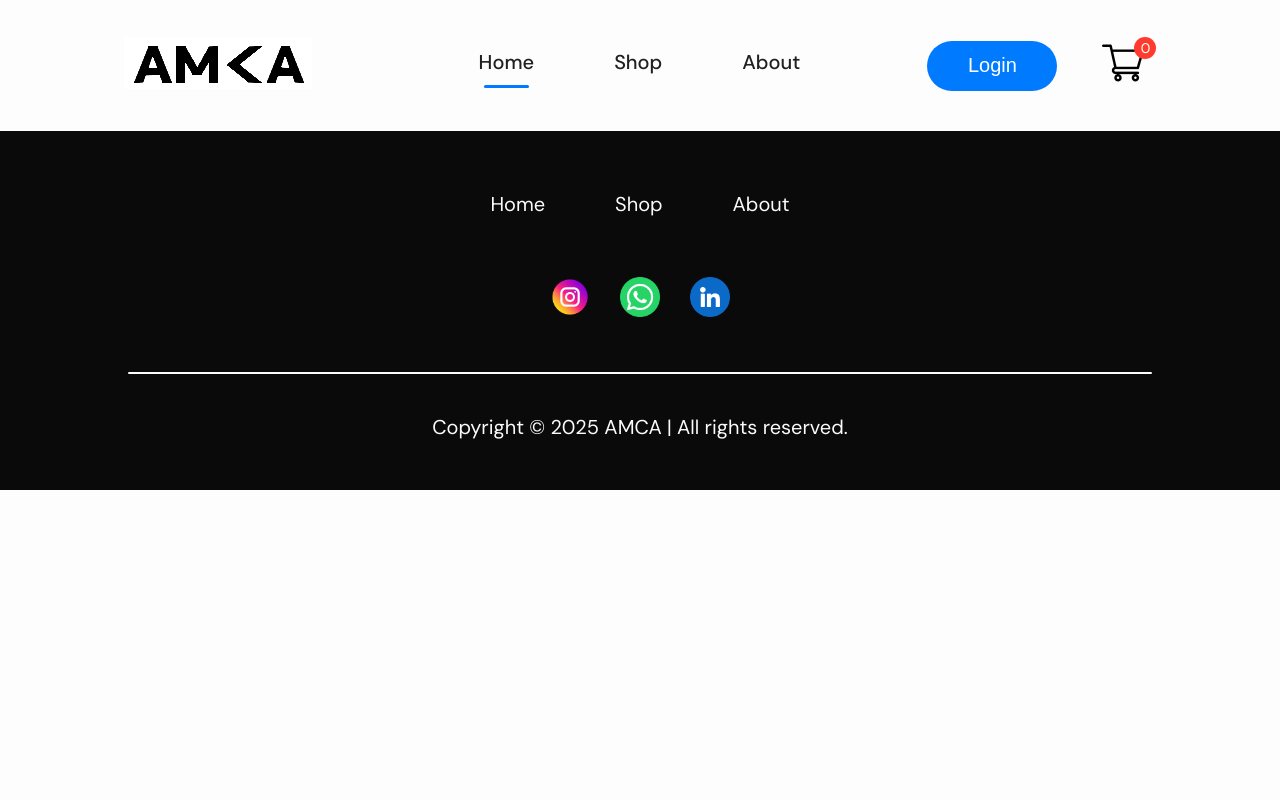
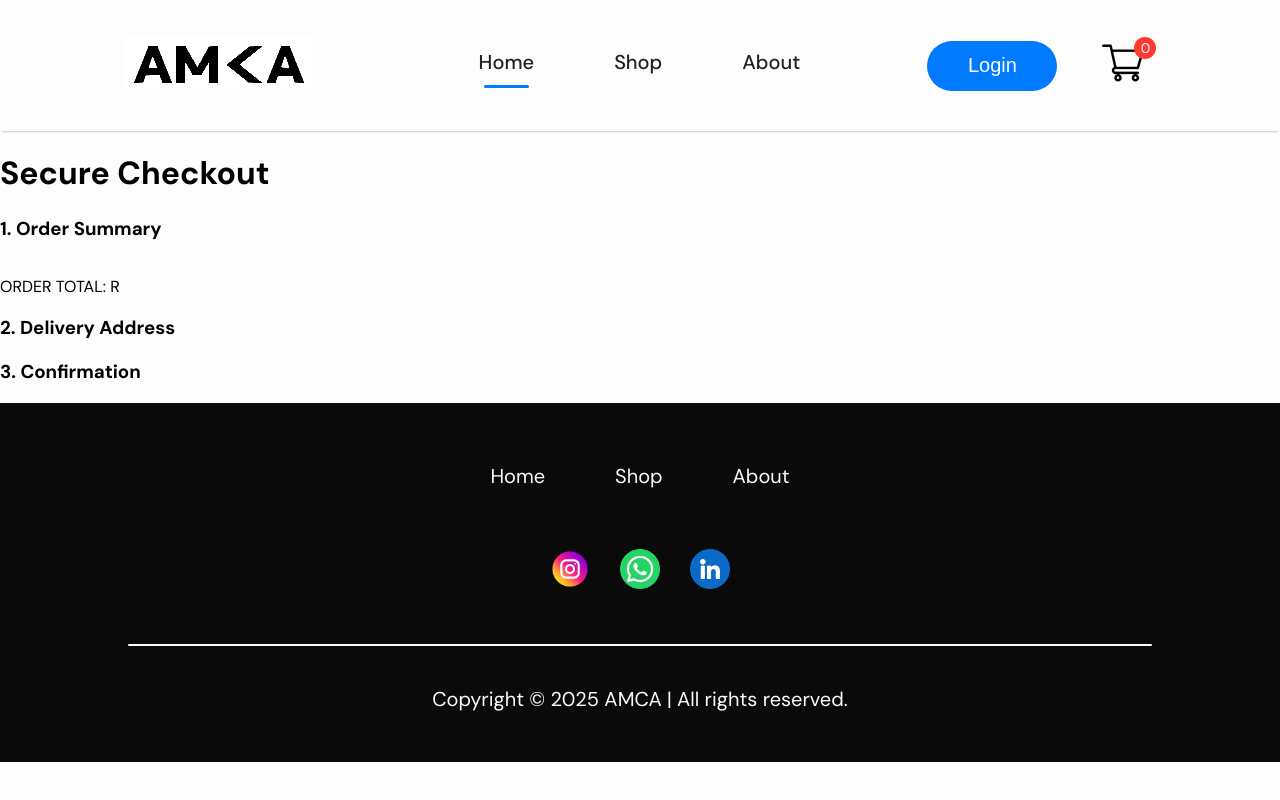
Before and after one commit to CayCall/AMCA-Tech-ECommerce-Store, a React (Create React App) app in the folder frontend/e-commerce-store/: page /#/cart/checkout in a window 1280 px wide. Built offline with nearby package versions, Linux system fonts and the light colour scheme.

Commit message:
started checkout page

```diff
--- a/frontend/e-commerce-store/src/App.js
+++ b/frontend/e-commerce-store/src/App.js
@@ -35,7 +35,7 @@ function App() {
           <Route path='/about' element={<About />} />
           <Route path='/product/:productName' element={<ProductPage />} />
 
-          <Route path='/checkout' element={<Checkout />} />
+          <Route path='/cart/checkout' element={<Checkout />} />
           <Route path='/cart' element={<Cart />} />
           <Route path='/login' element={<Login />} />
         </Routes>
--- a/frontend/e-commerce-store/src/Components/CartItems/CartItems.jsx
+++ b/frontend/e-commerce-store/src/Components/CartItems/CartItems.jsx
@@ -2,9 +2,10 @@ import React, { useContext } from 'react'
 import './CartItems.css'
 import { ShopContext } from '../../Context/ShopContext'
 import remove_icon from '../Assets/cart_cross_icon.png'
+import { Link } from 'react-router-dom';
 
 const CartItems = () => {
-  const { getTotalCartAmount ,all_product, cartItems, removeFromCart } = useContext(ShopContext);
+  const { getTotalCartAmount, all_product, cartItems, removeFromCart } = useContext(ShopContext);
   return (
     <div className='cartitems'>
       <div className="cart-items-format-main">
@@ -24,7 +25,7 @@ const CartItems = () => {
               <p>{e.name}</p>
               <p>R {e.new_price}</p>
               <button className='cart-items-quantity'>{cartItems[e.id]}</button>
-              <p>R {Math.round(e.new_price )* cartItems[e.id]}</p>
+              <p>R {Math.round(e.new_price) * cartItems[e.id]}</p>
               <img className='cart-items-remove-icon ' src={remove_icon} onClick={() => { removeFromCart(e.id) }} alt=''></img>
             </div>
             <hr />
@@ -53,7 +54,8 @@ const CartItems = () => {
               <h3>R{getTotalCartAmount().toFixed(2)}</h3>
             </div>
           </div>
-          <button>Proceed To Checkout</button>
+          <Link to='./checkout' className='checkout-btn'><button>Proceed To Checkout</button></Link>
+
         </div>
       </div>
 
--- a/frontend/e-commerce-store/src/Components/Newsletter/Newsletter.jsx
+++ b/frontend/e-commerce-store/src/Components/Newsletter/Newsletter.jsx
@@ -7,7 +7,7 @@ const Newsletter = () => {
   const [errorMessage, setErrorMessage] = useState('');
 
   const validateEmail = (email) => {
-    // Basic email regex validation
+
     const re = /^[^\s@]+@[^\s@]+\.[^\s@]+$/;
     return re.test(email);
   };
@@ -21,7 +21,7 @@ const Newsletter = () => {
 
     setSuccessMessage(true);
     setErrorMessage('');
-    setEmail(''); // clear input if you want
+    setEmail('');
 
     setTimeout(() => {
       setSuccessMessage(false);
@@ -41,6 +41,7 @@ const Newsletter = () => {
         />
         <button className='btn-variation-1' onClick={displaySuccess}>Subscribe</button>
       </div>
+      {/*don't forget to come back to this and make the success condition work*/ }
       {successMessage && <p className='success-message'>Thank you for Subscribing to our newsletter.</p>}
       {errorMessage && <p className='error-message'>{errorMessage}</p>}
     </div>
--- /dev/null
+++ b/frontend/e-commerce-store/src/Components/OrderCheckout/OrderCheckout.jsx
@@ -0,0 +1,32 @@
+import React, { useContext } from 'react'
+import './OrderCheckout.css'
+import { ShopContext } from '../../Context/ShopContext'
+
+const OrderCheckout = () => {
+    console.log('OrderCheckout component mounted');
+      const { getTotalCartAmount, all_product, cartItems, removeFromCart } = useContext(ShopContext);
+    return (
+        <div>
+            <h1>Secure Checkout</h1>
+            <div className="checkout-wrapper">
+                <div className="ordersummary-left">
+                    <h3>1. Order Summary</h3>
+                    <table>
+
+                    </table>
+                    <p>ORDER TOTAL: R {getTotalCartAmount}</p>
+                </div>
+                <div className="deliveryaddress-middle">
+                     <h3>2. Delivery Address</h3>
+
+                </div>
+                <div className="confirmation-right">
+                     <h3>3. Confirmation</h3>
+                </div>
+            </div>
+
+        </div>
+    )
+}
+
+export default OrderCheckout
--- /dev/null
+++ b/frontend/e-commerce-store/src/Pages/CSS/Checkout.css
@@ -0,0 +1,3 @@
+.checkout-wrapper{
+    margin-top: 100px;
+}
--- a/frontend/e-commerce-store/src/Pages/Checkout.jsx
+++ b/frontend/e-commerce-store/src/Pages/Checkout.jsx
@@ -1,8 +1,12 @@
 import React from 'react'
+import OrderCheckout from '../Components/OrderCheckout/OrderCheckout'
 
 const Checkout = () => {
+  console.log('Checkout page rendered');
   return (
-    <div>This is what the About Page shows</div>
+    <div>
+      <OrderCheckout />
+    </div>
   )
 }
 
```
Also changed, not shown: frontend/e-commerce-store/src/Components/OrderCheckout/OrderCheckout.css (added).
